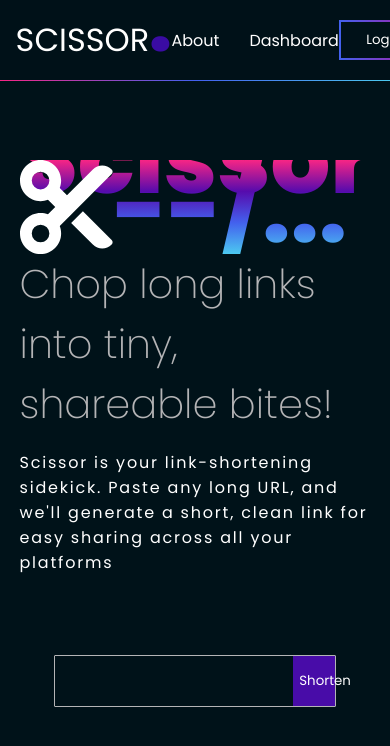
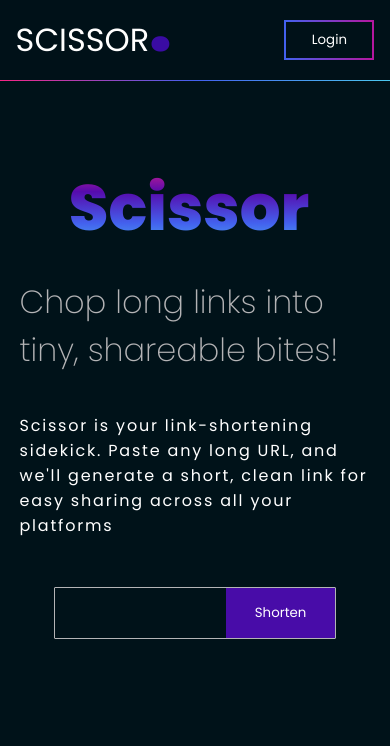
Before and after one commit to Youngie8/scissor, a React (Vite) app: page / in a window 390 px wide. Shown: the top 746 px of the page. Built offline with nearby package versions, Linux system fonts and the light colour scheme.

Commit message:
update made

```diff
--- a/src/components/about.jsx
+++ b/src/components/about.jsx
@@ -13,8 +13,8 @@ const About = () => {
         <h1> SCISSOR.</h1>
         <p>Scissor is your go-to link management tool. We simplify the way you share links by transforming long, complex URLs into short, memorable ones. Enjoy increased click-through rates, enhanced branding, and valuable analytics to optimize your online presence</p>
         </div>
-        <div className="icon">
-        <FontAwesomeIcon icon={faScissors} /><span>--</span>
+        <div className="icon lg-none">
+        <FontAwesomeIcon icon={faScissors} /><span >--</span>
         </div>
       </div>
       <div className="about-sections">
--- a/src/components/form.jsx
+++ b/src/components/form.jsx
@@ -6,11 +6,11 @@ import { faScissors } from '@fortawesome/free-solid-svg-icons'
 const FormComponent = () => {
   return (
     <div className='formComponent'>
-      <h1 className='header'>Scissor <FontAwesomeIcon icon={faScissors} />--/...</h1>
+      <h1 className='header'>Scissor <FontAwesomeIcon icon={faScissors} className='sm-0'/><span className='md-none'>--/...</span></h1>
       <h4 className='sub-header'> Chop long links into tiny, shareable bites!</h4>
       <p>Scissor is your link-shortening sidekick. Paste any long URL, and we'll generate a short, clean link for easy sharing across all your platforms</p>
       <form>
-        <input type="url" />
+        <input type="url" required/>
         <button type="submit">Shorten</button>
       </form>
     </div>
--- a/src/components/navbar.jsx
+++ b/src/components/navbar.jsx
@@ -9,7 +9,7 @@ const Navbar = () => {
               <Link className='link' to={'/'}>SCISSOR<span className='color-6 bg-dot'>.</span></Link>
             </h1>
         </div>
-        <div className="nav-links">
+        <div className="nav-links sm-none">
             <Link className='link' to={'/about'}>About</Link>
             <Link className='link' to={'/dashboard'}>Dashboard</Link>
         </div>
--- a/src/index.css
+++ b/src/index.css
@@ -128,17 +128,16 @@ body {
   padding: 80px 5% 0 5%;
 }
 .header {
-  font-size: 94px;
+  font-size: 4rem;
   margin: 0 auto;
   font-weight: 800;
-  line-height: 0;
   background: linear-gradient(to bottom, var(--color-1), var(--color-4), var(--color-8), var(--color-9));
   background-clip: text;
     -webkit-text-fill-color: transparent;
     -webkit-background-clip: text;
 }
 .sub-header {
-  font-size: 40px;
+  font-size: 2rem;
   margin: 0;
   font-weight: 200;
   color: rgb(180,180,182);
@@ -151,7 +150,7 @@ body {
   align-items: center;
   justify-content: center;
   width: 80%;
-  margin:80px auto;
+  margin: 80px auto;
   padding: 0;
   height: 50px;
   border: 1px solid rgb(180,180,182);
@@ -218,9 +217,8 @@ body {
   height: calc(100vh - 80px);
 }
 .about-hero .icon {
-  font-size: 220px;
+  font-size: 200px;
   margin: 0 auto;
-
 }
 .about-hero h1 {
   font-size: 94px;
@@ -291,4 +289,38 @@ body {
 
 
 
+@media only screen and (max-width: 1024px) {
+  .lg-none {
+    display: none;
+  }
+}
 /* phone -Friday*/
+@media only screen and (max-width: 756px) {
+  .md-none {
+    display: none;
+  }
+}
+
+@media only screen and (max-width: 550px) {
+  .sm-none {
+    display: none;
+  }
+  .sm-0 {
+    font-size: 0%;
+  }
+  .formComponent {
+    height: calc(100vh - 80px);
+    display: flex;
+    flex-direction: column;
+    gap: 3%;
+  }
+  .formComponent form {
+    margin: 10px auto;
+  }
+  .formComponent input {
+    width: 60%;
+  }
+  .formComponent button {
+    width: 40%;
+  }
+}
```
